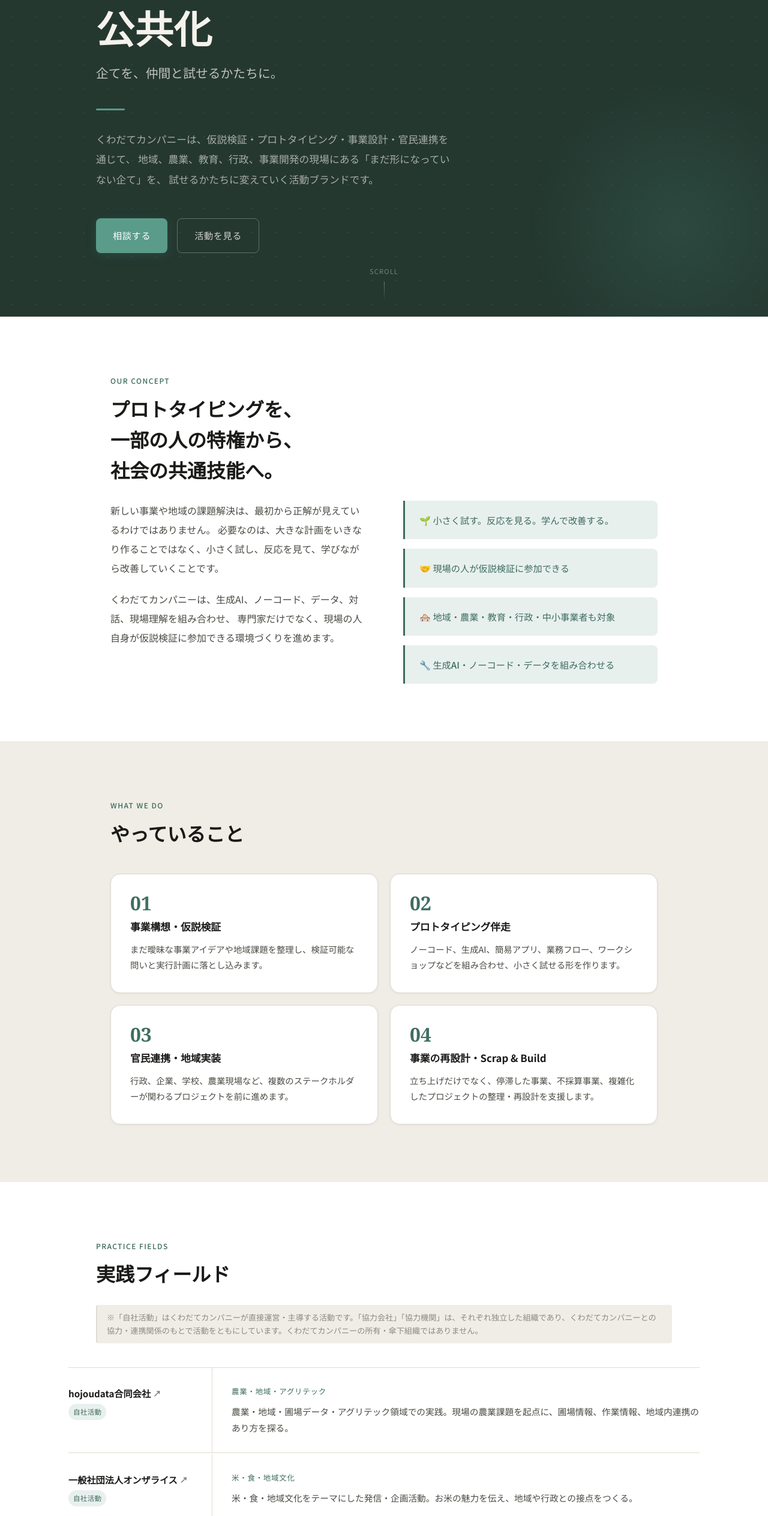
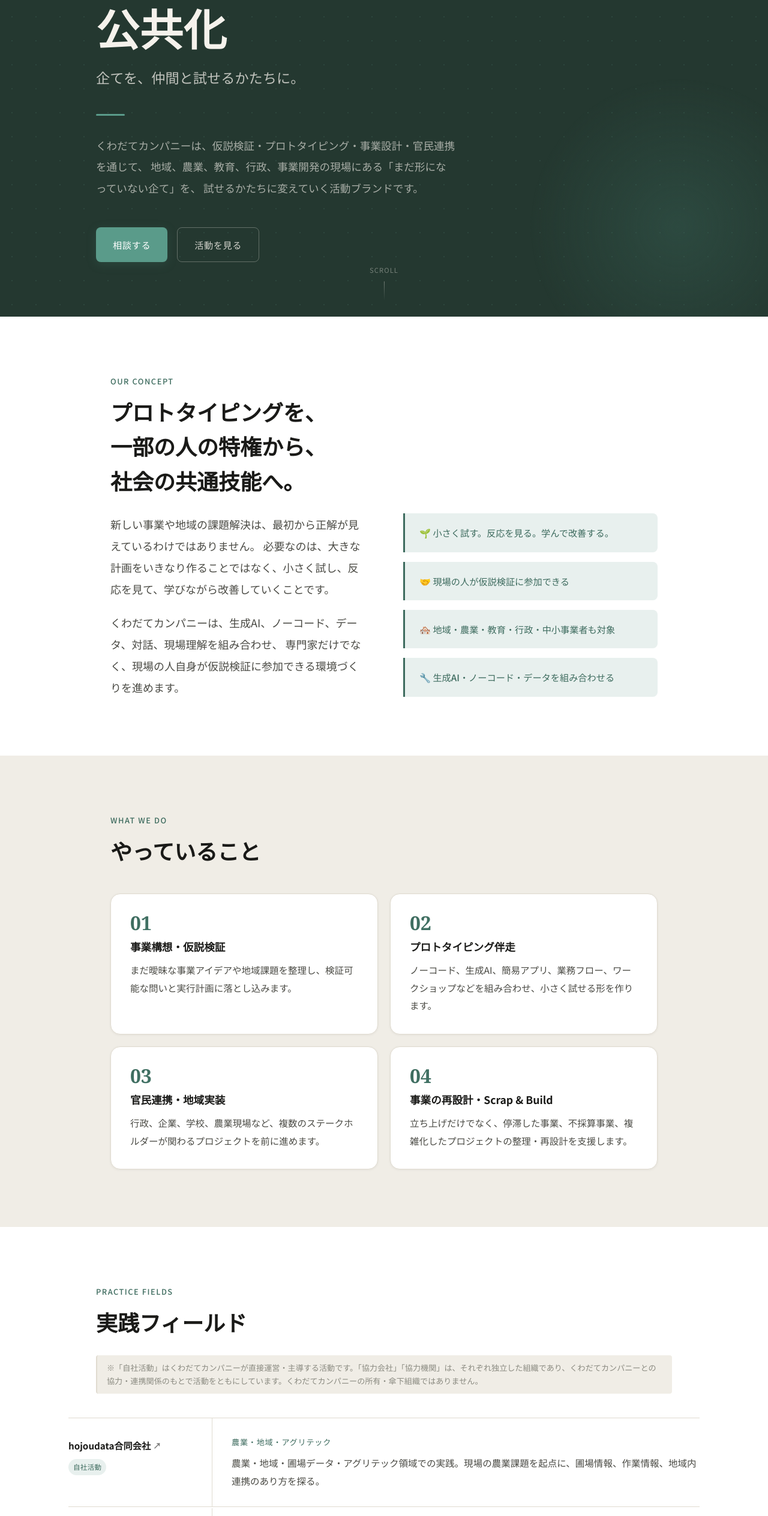
Before and after one commit to chmst-dev/kuwadate-company-site, a React (Vite) app: page / in a window 1280 px wide. Shown: the part 272-2800 px from the top of the page at 60% size. Built offline with nearby package versions, Linux system fonts and the light colour scheme.

Commit message:
style: 全体フォントサイズ拡大（base 16px→18px）

```diff
--- a/src/index.css
+++ b/src/index.css
@@ -60,8 +60,8 @@ body {
   font-family: var(--font-sans);
   background-color: var(--color-bg);
   color: var(--color-text-primary);
-  line-height: 1.8;
-  font-size: 16px;
+  line-height: 1.85;
+  font-size: 18px;
   font-weight: 400;
 }
 
@@ -99,7 +99,7 @@ a {
 }
 
 .section__eyebrow {
-  font-size: 0.75rem;
+  font-size: 0.8rem;
   letter-spacing: 0.12em;
   text-transform: uppercase;
   color: var(--color-accent);
@@ -109,7 +109,7 @@ a {
 
 .section__title {
   font-family: var(--font-serif);
-  font-size: clamp(1.5rem, 3vw, 2rem);
+  font-size: clamp(1.7rem, 3.2vw, 2.25rem);
   font-weight: 700;
   line-height: 1.6;
   color: var(--color-text-primary);
@@ -117,7 +117,7 @@ a {
 }
 
 .section__lead {
-  font-size: 1rem;
+  font-size: 1.05rem;
   line-height: 2;
   color: var(--color-text-secondary);
   max-width: 680px;
@@ -226,7 +226,7 @@ a {
 
 .hero__main-title {
   font-family: var(--font-serif);
-  font-size: clamp(2.2rem, 6vw, 4rem);
+  font-size: clamp(2.6rem, 6.5vw, 4.5rem);
   font-weight: 800;
   color: var(--color-hero-text);
   line-height: 1.25;
@@ -236,7 +236,7 @@ a {
 
 .hero__sub-title {
   font-family: var(--font-serif);
-  font-size: clamp(1rem, 2.5vw, 1.3rem);
+  font-size: clamp(1.1rem, 2.8vw, 1.45rem);
   font-weight: 500;
   color: rgba(245, 242, 236, 0.75);
   margin-bottom: 40px;
@@ -252,7 +252,7 @@ a {
 }
 
 .hero__description {
-  font-size: clamp(0.9rem, 1.8vw, 1.05rem);
+  font-size: clamp(1rem, 2vw, 1.1rem);
   color: rgba(240, 237, 230, 0.65);
   max-width: 600px;
   line-height: 2;
@@ -441,7 +441,7 @@ a {
 }
 
 .card__title {
-  font-size: 1.05rem;
+  font-size: 1.1rem;
   font-weight: 700;
   color: var(--color-text-primary);
   margin-bottom: 12px;
@@ -449,9 +449,9 @@ a {
 }
 
 .card__body {
-  font-size: 0.9rem;
+  font-size: 0.97rem;
   color: var(--color-text-secondary);
-  line-height: 1.85;
+  line-height: 1.9;
 }
 
 /* ===========================
@@ -554,7 +554,7 @@ a {
 }
 
 .field-item__domain {
-  font-size: 0.78rem;
+  font-size: 0.82rem;
   color: var(--color-accent);
   font-weight: 500;
   letter-spacing: 0.06em;
@@ -563,9 +563,9 @@ a {
 }
 
 .field-item__description {
-  font-size: 0.92rem;
+  font-size: 0.97rem;
   color: var(--color-text-secondary);
-  line-height: 1.85;
+  line-height: 1.9;
 }
 
 /* ===========================
@@ -642,7 +642,7 @@ a {
   color: rgba(240, 237, 230, 0.75);
   line-height: 2;
   margin-bottom: 20px;
-  font-size: 0.97rem;
+  font-size: 1.02rem;
 }
 
 .profile__text p:last-child {
```
